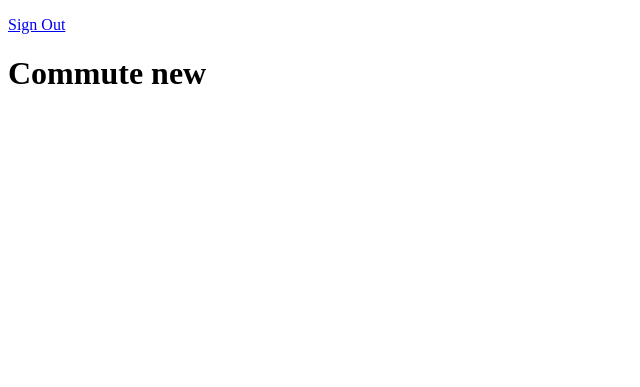
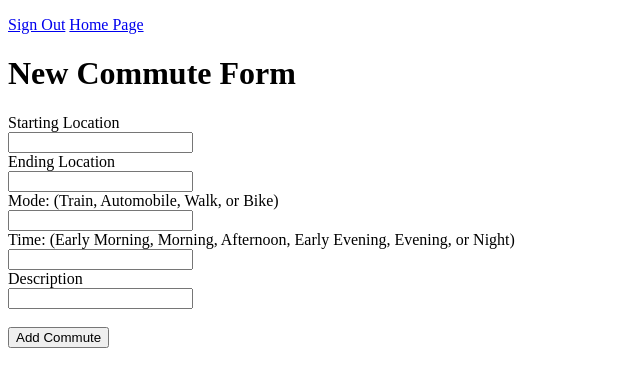
Before and after one commit to margocramer/commutes_group_project, a Rails app: page /commutes/new in a window 1280 px wide. Shown: the top 387 px of the page, without its empty margins (0-640 px from the left). Run offline with Rails 7, Linux system fonts and the light colour scheme; a user stored in the database is signed in.

Commit message:
commute form

```diff
--- a/app/controllers/commutes_controller.rb
+++ b/app/controllers/commutes_controller.rb
@@ -1,14 +1,27 @@
 class CommutesController < ApplicationController
+  before_action :authenticate_user!
+
+  def show
+    @commute = Commute.find(params[:id])
+  end
+
+  def new
+    @commute = current_user.commutes.new
+  end
 
   def create
-    @commute = Commute.new(commute_params)
+    @commute = current_user.commutes.new(commute_params)
     if @commute.save
-      flash[:alert] = "Commute added successfully"
+      flash[:notice] = "Commute added successfully"
       redirect_to commute_path(@commute)
     else
-      flash[:errors] = @commute.errors.full_messages.to_sentence
       render :new
     end
   end
 
+  private
+
+  def commute_params
+    params.require(:commute).permit(:starting_location, :ending_location, :mode, :time, :description)
+  end
 end
--- a/app/views/commutes/index.html.erb
+++ b/app/views/commutes/index.html.erb
@@ -1,4 +1,4 @@
 <h1>All Aboard! </h1>
-<h1>Commute index</h1>
-<div id="app">
-</div>
+<div id="app"></div>
+<br/><br/>
+<%= link_to "Post Commute", new_commute_path %>
--- a/app/views/commutes/new.html.erb
+++ b/app/views/commutes/new.html.erb
@@ -1 +1,32 @@
-<h1>Commute new </h1>
+<h1>New Commute Form</h1>
+
+<%= form_for(@commute) do |f| %>
+  <% if @commute.errors.any? %>
+    <div id="error_explanation">
+      <h2><%= pluralize(@commute.errors.count, "error") %> prohibited this commute from being saved:</h2>
+
+      <ul>
+      <% @commute.errors.full_messages.each do |message| %>
+        <li><%= message %></li>
+      <% end %>
+      </ul>
+    </div>
+  <% end %>
+
+  <%= f.label :starting_location, "Starting Location" %><br/>
+  <%= f.text_field :starting_location %>
+  <br />
+  <%= f.label :ending_location, "Ending Location" %><br/>
+  <%= f.text_field :ending_location %>
+  <br />
+  <%= f.label :mode, "Mode: (Train, Automobile, Walk, or Bike)" %><br/>
+  <%= f.text_field :mode %>
+  <br />
+  <%= f.label :time, "Time: (Early Morning, Morning, Afternoon, Early Evening, Evening, or Night)"%><br/>
+  <%= f.text_field :time %>
+  <br />
+  <%= f.label :description %><br/>
+  <%= f.text_field :description %>
+  <br /><br/>
+  <%= f.submit "Add Commute" %>
+<% end %>
--- /dev/null
+++ b/app/views/commutes/show.html.erb
@@ -0,0 +1 @@
+<h1>All Aboard! </h1>
--- a/app/views/layouts/application.html.erb
+++ b/app/views/layouts/application.html.erb
@@ -15,10 +15,11 @@
     <% if user_signed_in? %>
       <%= link_to "Sign Out", destroy_user_session_path, method: :delete %>
     <% else %>
-      <%= link_to 'Sign up', new_user_registration_path %>
-        <br />
+      <br />
       <%= link_to 'Sign In', new_user_session_path %>
     <% end %>
+
+    <%= link_to "Home Page", commutes_path %>
 
     <%= yield %>
   </body>
--- a/react/src/App.js
+++ b/react/src/App.js
@@ -6,8 +6,8 @@ import CommuteShowContainer from './containers/CommuteShowContainer';
 const App = props => {
     return(
       <Router history={browserHistory}>
-
           <Route path="/" component={CommuteIndexContainer} />
+          <Route path="/commutes" component={CommuteIndexContainer} />
           <Route path="commutes/:id" component={CommuteShowContainer} />
       </Router>
 
--- a/react/src/containers/CommuteShowContainer.js
+++ b/react/src/containers/CommuteShowContainer.js
@@ -34,8 +34,7 @@ class CommuteShowContainer extends Component {
          <br />
         Mode of transportation was: {this.state.commute.mode}
         <br />
-        The poster had this to say:
-        {this.state.commute.description}
+        The poster had this to say: {this.state.commute.description}
       </div>
     )
   }
```
Also changed, not shown: react/src/main.js (+9 -5 lines), spec/ArticlesIndexContainer.js (added, +64 -0 lines), spec/features/user_posts_new_commute_spec.rb (added, +30 -0 lines), spec/rails_helper.rb (+1 -1 lines).
